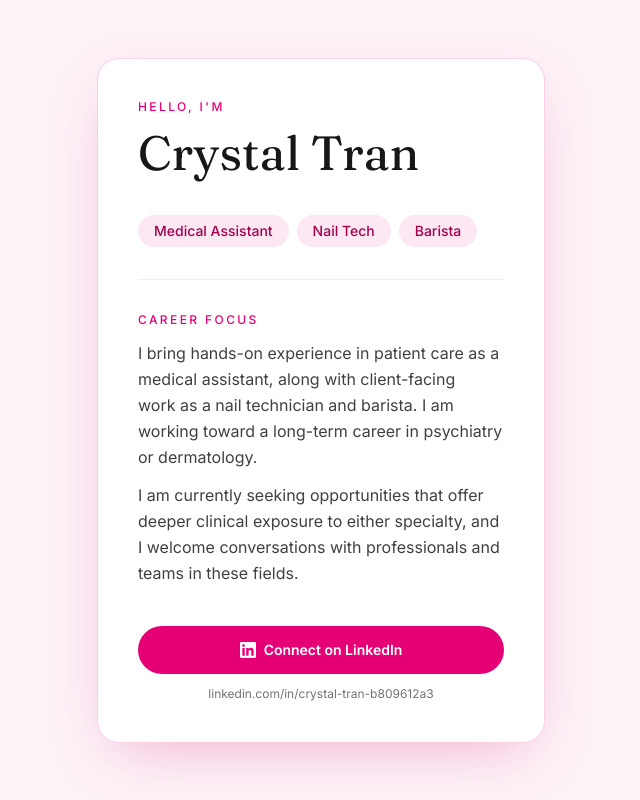
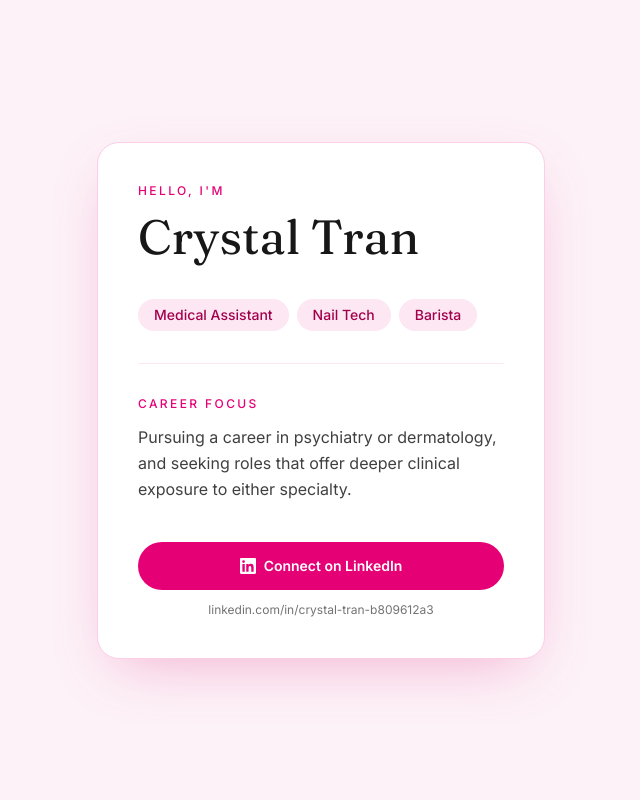
Before and after one commit to ahhcrystal/calling-card, a Next.js app: page / in a window 1280 px wide. Shown: the whole page, without its empty margins (319-959 px from the left). Built offline with nearby package versions, Linux system fonts and the light colour scheme.

Commit message:
feat: consolidate career aspirations into single paragraph
Consolidated career focus details into one concise paragraph for clarity.

V0-Chat-Id: kMNYsxbIdot

```diff
--- a/components/calling-card.tsx
+++ b/components/calling-card.tsx
@@ -35,14 +35,9 @@ export function CallingCard() {
           Career Focus
         </h2>
         <p className="mt-3 leading-relaxed text-neutral-700 text-pretty">
-          I bring hands-on experience in patient care as a medical assistant, along with
-          client-facing work as a nail technician and barista. I am working toward a long-term
-          career in psychiatry or dermatology.
-        </p>
-        <p className="mt-3 leading-relaxed text-neutral-700 text-pretty">
-          I am currently seeking opportunities that offer deeper clinical exposure to either
-          specialty, and I welcome conversations with professionals and teams in these fields.
-        </p>
+  Pursuing a career in psychiatry or dermatology, and seeking roles that offer deeper
+  clinical exposure to either specialty.
+  </p>
       </section>
 
       <footer className="mt-10">
```
